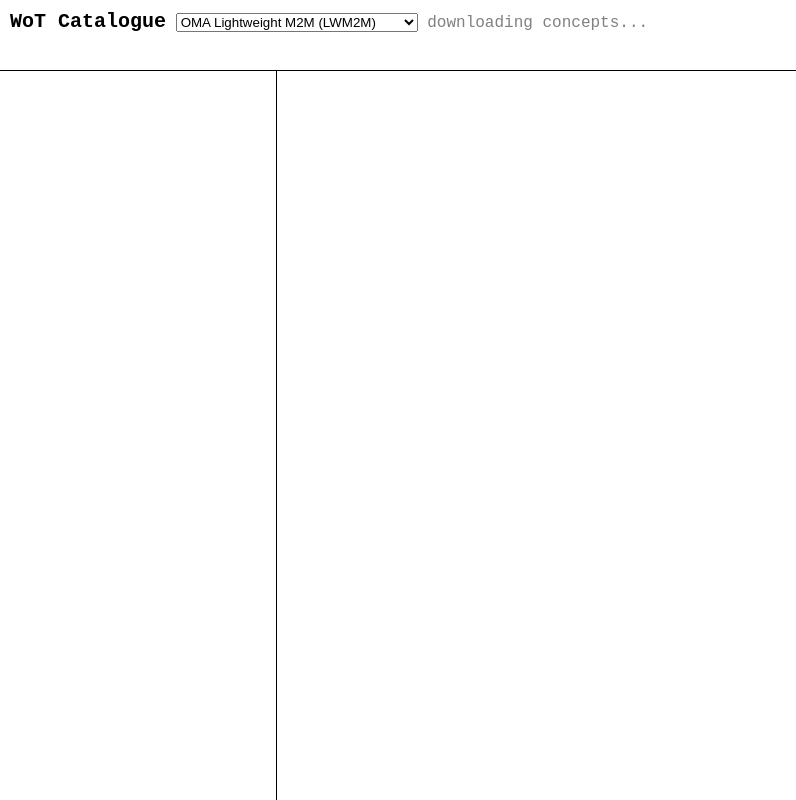
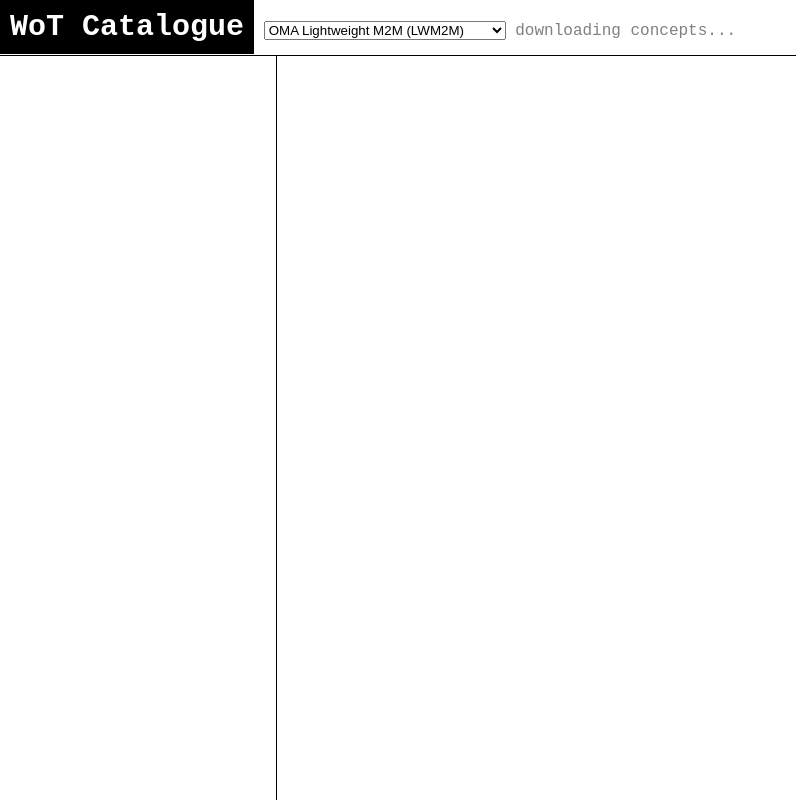
Before and after one commit to vcharpenay/wot-catalogue, a plain HTML site: page ui/index.html in a window 1280 px wide. Shown: the whole page, without its empty margins (0-796 px from the left). Drawn offline with Linux system fonts and the light colour scheme; no server answers; files whose address does not match are found by name.

Commit message:
update UI title

```diff
--- a/ui/index.html
+++ b/ui/index.html
@@ -14,14 +14,18 @@
             }
 
             #title-bar {
-                height: 50px;
-                padding: 10px;
+                /* height: 35px (if title's font-size: 30px) + 2*10px - padding-top */
+                height: 45px;
+                padding-top: 10px;
                 border-bottom: 1px solid black;
             }
 
             #title {
                 font-weight: bold;
-                font-size: 20px;
+                font-size: 30px;
+                padding: 10px;
+                background-color: black;
+                color: white;
             }
 
             #waiting-message {
@@ -38,7 +42,7 @@
 
             #hierarchy {
                 position: absolute;
-                top: calc(50px + 2*10px + 1px);
+                top: calc(45px + 10px + 1px);
                 left: 0;
                 overflow-x: hidden;
                 overflow-y: scroll;
@@ -47,7 +51,6 @@
 
             @media (max-width: 640px) {
                 #hierarchy {
-                    top: calc(50px + 2*10px + 1px);
                     height: 200px;
                     right: 0;
                     border-bottom: 1px solid black;
@@ -56,8 +59,6 @@
 
             @media (min-width: 640px) {
                 #hierarchy {
-                    position: absolute;
-                    top: calc(50px + 2*10px + 1px);
                     bottom: 0;
                     width: 20%;
                     border-right: 1px solid black;
@@ -77,14 +78,14 @@
 
             @media (max-width: 640px) {
                 #details {
-                    top: calc(50px + 2*10px + 1px + 200px + 2*10px + 1px);
+                    top: calc(45px + 10px + 1px + 200px + 2*10px + 1px);
                     left: 0;
                 }
             }
 
             @media (min-width: 640px) {
                 #details {
-                    top: calc(50px + 2*10px + 1px);
+                    top: calc(45px + 10px + 1px);
                     left: calc(20% + 2*10px + 1px);
                 }
             }
```
